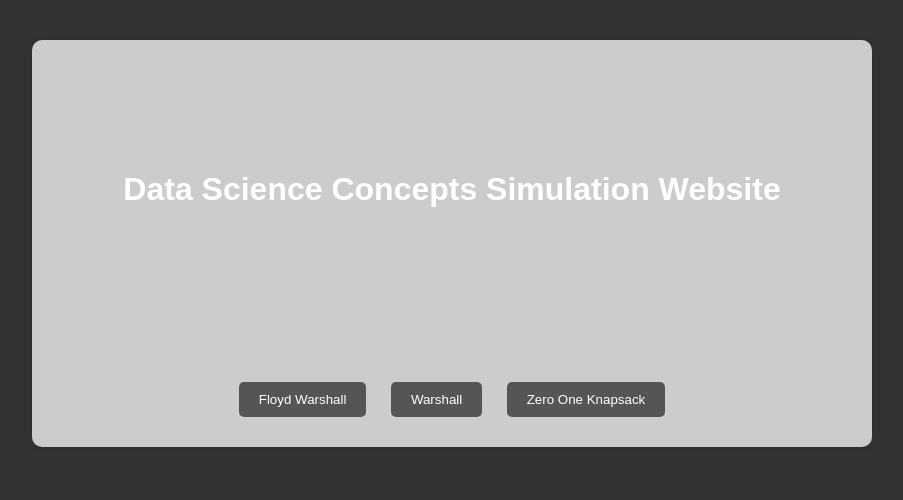
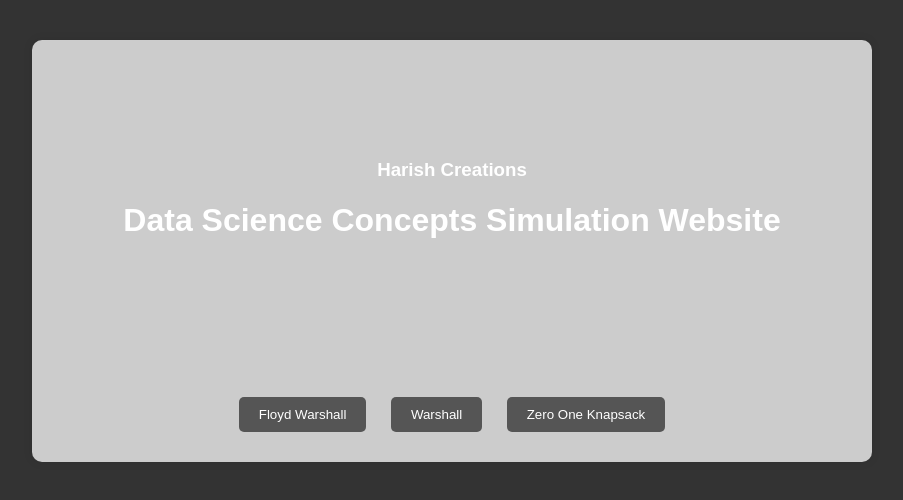
Before and after one commit to Harish040805/newdatastructureconcepts, a plain HTML site: page index.html in a window 1280 px wide. Shown: the whole page, without its empty margins (188-1091 px from the left). Drawn offline with Linux system fonts and the light colour scheme.

Commit message:
Update index.html

```diff
--- a/index.html
+++ b/index.html
@@ -28,7 +28,7 @@
         .btn:hover {
             background-color: #777;
         }
-        h1 {
+        h1, h3 {
             color: #fff;
             margin-bottom: 20px;
         }
@@ -36,9 +36,10 @@
 </head>
 <body>
     <div class="container">
-        <br><br><br><br><br>
+    <div style="height: 5em;"></div>
+        <h3>Harish Creations</h3>
         <h1>Data Science Concepts Simulation Website</h1>
-        <br><br><br><br><br><br><br><br>
+        <div style="height: 8em;"></div>
         <button type="button" class="btn" onclick="window.location.href='https://harish040805.github.io/newdatascienceconcepts/floydwarshallalgorithmsimulation.html';">Floyd Warshall</button>
         <button type="button" class="btn" onclick="window.location.href='https://harish040805.github.io/newdatascienceconcepts/warshallsimulation.html';">Warshall</button>
         <button type="button" class="btn" onclick="window.location.href='https://harish040805.github.io/newdatascienceconcepts/zeroneknapsacksimulation.html';">Zero One Knapsack</button>
```
